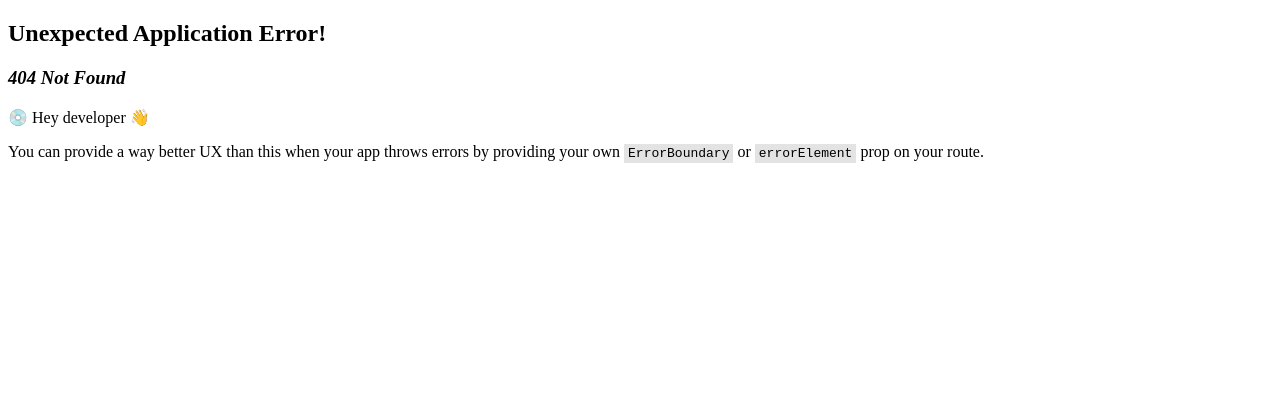
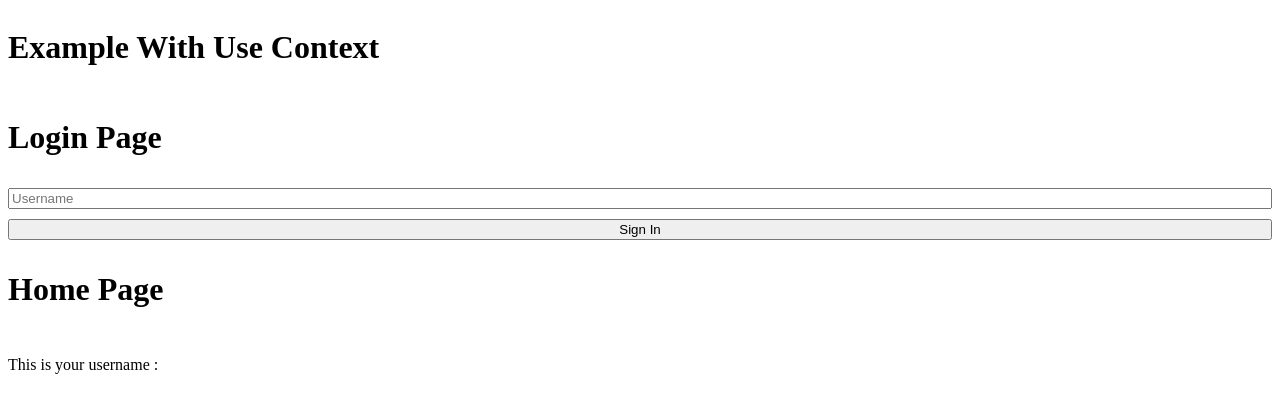
Before and after one commit to maulanasechan/useHook, a React (Create React App) app: page /exampleWithUseContext in a window 1280 px wide. Before the commit this address had no page. Shown: the top 412 px of the page. Built offline with nearby package versions, Linux system fonts and the light colour scheme.

Commit message:
FEAT:  USE CONTEXT

```diff
--- /dev/null
+++ b/src/page/useContext/homepage.tsx
@@ -0,0 +1,17 @@
+import React, { useContext } from "react";
+import { AppContext } from ".";
+import { AppContextType } from "../../types/context";
+
+export default function HomePage() {
+  const { username } = useContext(AppContext) as AppContextType;
+
+  return (
+    <div style={{ display: "flex", flexDirection: "column", gap: "10px" }}>
+      <h1>Home Page</h1>
+      <p>
+        This is your username :{" "}
+        <span style={{ fontWeight: "bold" }}>{username}</span>
+      </p>
+    </div>
+  );
+}
--- /dev/null
+++ b/src/page/useContext/index.tsx
@@ -0,0 +1,26 @@
+import React, { createContext, useState } from "react";
+import LoginPage from "./login";
+import HomePage from "./homepage";
+import { AppContextType } from "../../types/context";
+
+export const AppContext = createContext<AppContextType | null>(null);
+
+export default function ExampleWithUseContext() {
+  const [username, setUsername] = useState("");
+
+  const contextValue = {
+    username: username,
+    setUsername: setUsername,
+  };
+
+  return (
+    // <AppContext.Provider value={{ username, setUsername }}>
+    <AppContext.Provider value={contextValue}>
+      <div style={{ display: "flex", flexDirection: "column", gap: "10px" }}>
+        <h1>Example With Use Context</h1>
+        <LoginPage />
+        <HomePage />
+      </div>
+    </AppContext.Provider>
+  );
+}
--- /dev/null
+++ b/src/page/useContext/login.tsx
@@ -0,0 +1,22 @@
+import React, { useContext, useRef } from "react";
+import { AppContext } from "./index";
+import { AppContextType } from "../../types/context";
+
+export default function LoginPage() {
+  const inputRef = useRef<HTMLInputElement | null>(null);
+  const { setUsername } = useContext(AppContext) as AppContextType;
+
+  const handleClick = () => {
+    if (inputRef.current) {
+      setUsername(inputRef.current?.value);
+    }
+  };
+
+  return (
+    <div style={{ display: "flex", flexDirection: "column", gap: "10px" }}>
+      <h1>Login Page</h1>
+      <input type="username" placeholder="Username" ref={inputRef} />
+      <button onClick={handleClick}>Sign In</button>
+    </div>
+  );
+}
--- a/src/routes/index.tsx
+++ b/src/routes/index.tsx
@@ -7,6 +7,7 @@ import ExampleWithUseRef from "../page/useRef";
 import ExampleWithUseForm from "../page/useForm";
 import ExampleWithUseLayout from "../page/useLayout";
 import ExampleWithUseImperative from "../page/useImperative";
+import ExampleWithUseContext from "../page/useContext";
 
 export const routers = [
   {
@@ -48,6 +49,11 @@ export const routers = [
     element: <ExampleWithUseImperative />,
   },
   {
+    path: "/exampleWithUseContext",
+    id: "Learn Use Context",
+    element: <ExampleWithUseContext />,
+  },
+  {
     path: "/exampleWithUseForm",
     id: "Learn Use Form and Zod",
     element: <ExampleWithUseForm />,
--- /dev/null
+++ b/src/types/context.ts
@@ -0,0 +1,4 @@
+export type AppContextType = {
+  username: string;
+  setUsername: React.Dispatch<React.SetStateAction<string>>;
+};
```
